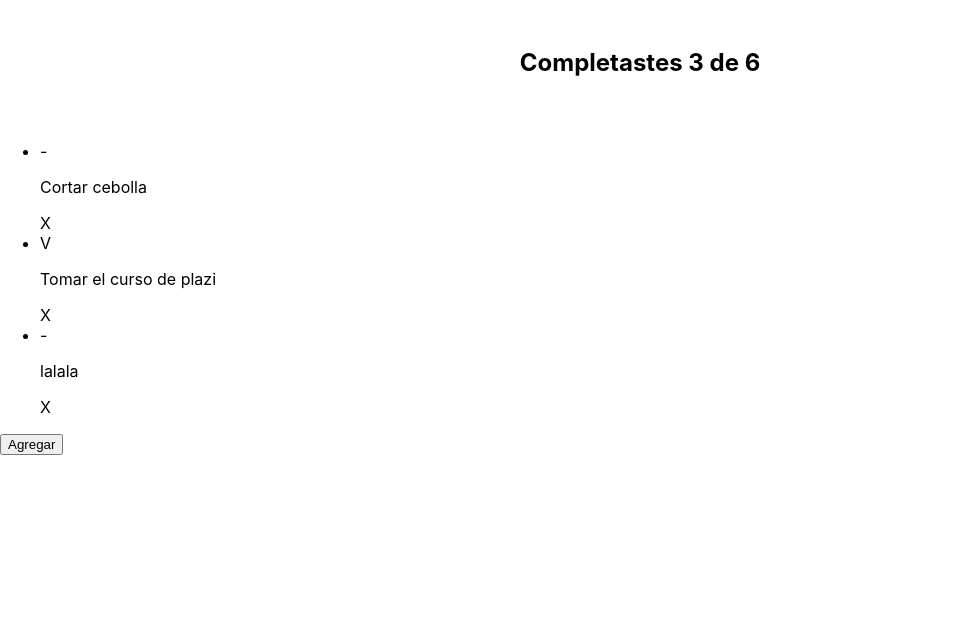
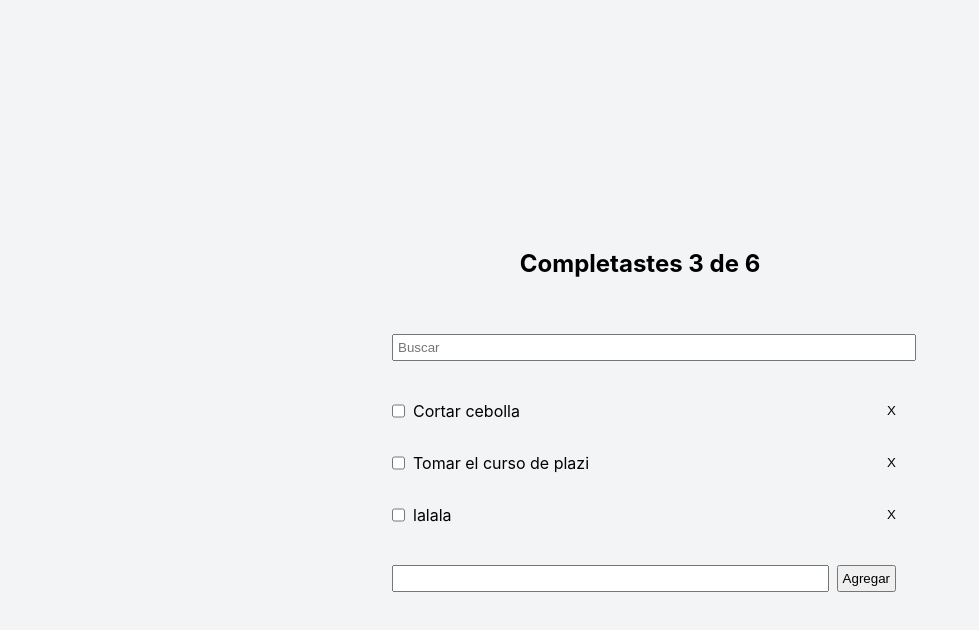
Before and after one commit to leugin/curso-react-intro-main, a React (Create React App) app: page / in a window 1280 px wide. Shown: the top 630 px of the page, without its empty margins (0-979 px from the left). Built offline with nearby package versions, Linux system fonts and the light colour scheme.

Commit message:
feat: add styles

```diff
--- a/src/App.css
+++ /dev/null
@@ -1,38 +0,0 @@
-.App {
-  text-align: center;
-}
-
-.App-logo {
-  height: 40vmin;
-  pointer-events: none;
-}
-
-@media (prefers-reduced-motion: no-preference) {
-  .App-logo {
-    animation: App-logo-spin infinite 20s linear;
-  }
-}
-
-.App-header {
-  background-color: #233553;
-  min-height: 100vh;
-  display: flex;
-  flex-direction: column;
-  align-items: center;
-  justify-content: center;
-  font-size: calc(10px + 2vmin);
-  color: white;
-}
-
-.App-link {
-  color: #97ca3f;
-}
-
-@keyframes App-logo-spin {
-  from {
-    transform: rotate(0deg);
-  }
-  to {
-    transform: rotate(360deg);
-  }
-}
--- a/src/App.js
+++ b/src/App.js
@@ -1,5 +1,3 @@
-import logo from './platzi.webp';
-import './App.css';
 import {TodoSearch} from './TodoSearch'
 import { TodoList } from './TodoList'
 import { CreateTodoButton } from './CreateTodoButton'
@@ -22,8 +20,12 @@ const defaultTodos = [
 ]
 function App() {
   return (
-    <>
+    <div style={{
+      width:"40vw"
+    }}>
+
       <TodoCounter total={total} completed={progress}/>
+
       <TodoSearch/>
       <TodoList>
         {defaultTodos.map(todo => (
@@ -32,7 +34,7 @@ function App() {
       </TodoList>
       <CreateTodoButton/>
 
-    </>
+    </div>
   );
 }
 
--- a/src/CreateTodoButton.js
+++ b/src/CreateTodoButton.js
@@ -1,6 +1,20 @@
 function CreateTodoButton( ){
     return (
-        <button type="button">Agregar</button>
+        <form >
+            <div style={{
+                display: 'flex',
+                width: '100%'
+            }}>
+                <input type="text" style={{
+                    flex:1
+                }} ></input>
+                <button type="button" style={{
+                    margin:"auto"
+                }}>Agregar</button>
+            </div>
+
+
+        </form>
     )
 }
 
--- a/src/TodoItem.js
+++ b/src/TodoItem.js
@@ -1,10 +1,13 @@
 
 function TodoItem ({text, completed}){
     return (
-      <li>
-        <span>{completed ? 'V': '-'}</span>
+      <li style={{display: "flex"}}>
+       <input type="checkbox"/>
         <p>{text}</p>
-        <span>X</span>
+        <button
+        style={
+          {padding:'0px', margin:'auto 0 auto auto', background: 'transparent', border: 'none'}
+          }>X</button>
       </li>
 
       );
--- a/src/TodoSearch.js
+++ b/src/TodoSearch.js
@@ -1,5 +1,14 @@
 function TodoSearch(){
-    return <span></span>
+    return (
+    <div style={{
+      width:'100%'
+    }}>
+      <input type="text"
+        placeholder="Buscar" style={{
+        width:'100%'
+      }}></input>
+      </div>
+      )
   }
 
   export {TodoSearch}
--- a/src/index.css
+++ b/src/index.css
@@ -1,13 +1,34 @@
 body {
   margin: 0;
-  font-family: -apple-system, BlinkMacSystemFont, 'Segoe UI', 'Roboto', 'Oxygen',
+  font-family: -apple-system, BlinkMacSystemFont, 'Montserrat', 'Segoe UI', 'Roboto', 'Oxygen',
     'Ubuntu', 'Cantarell', 'Fira Sans', 'Droid Sans', 'Helvetica Neue',
     sans-serif;
   -webkit-font-smoothing: antialiased;
   -moz-osx-font-smoothing: grayscale;
+  background-color: #f2f4f5;
+  width: 100vw;
+  height: 100vh;
+  display: flex;
 }
-
+body > * {
+margin: auto;
+}
 code {
   font-family: source-code-pro, Menlo, Monaco, Consolas, 'Courier New',
     monospace;
 }
+
+
+input{
+  margin: 8px;
+  padding: 4px;
+}
+
+button{
+  padding: 4px;
+
+}
+ul{
+  list-style-type: none;
+  padding: 0;
+}
```
Also changed, not shown: src/platzi.webp (deleted).
